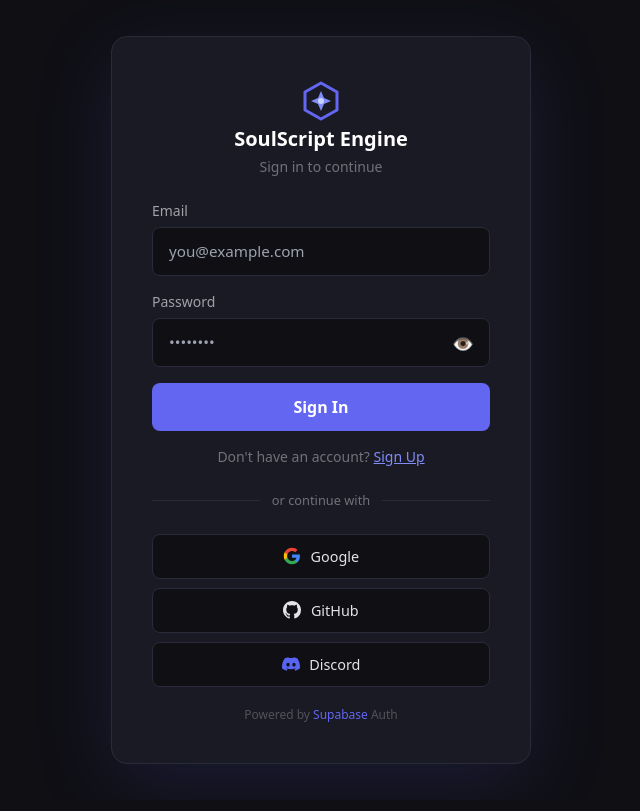
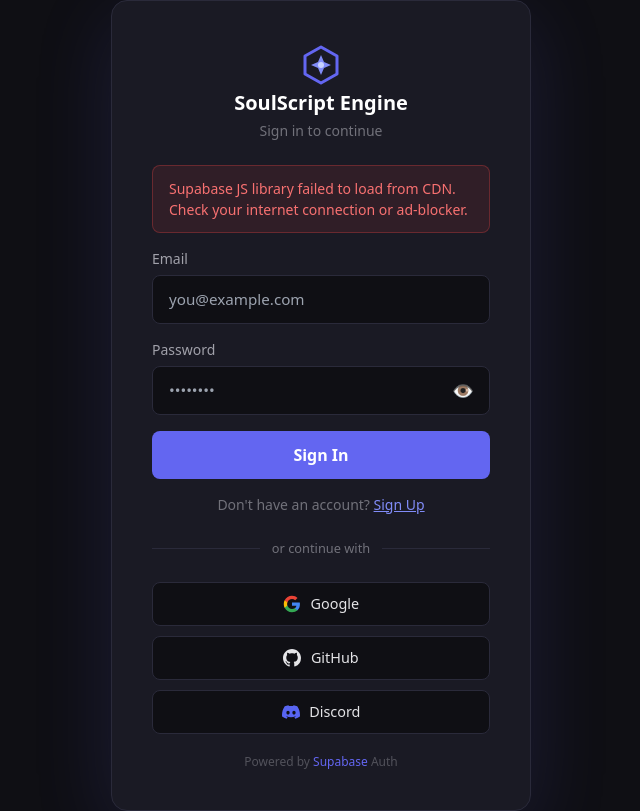
Before and after one commit to DrTHunter/OrionForge-Modular-AI-Identity-Ecosystem, a FastAPI app: page /login in a window 1280 px wide. Shown: the whole page, without its empty margins (319-959 px from the left). Run offline with FastAPI, Linux system fonts and the light colour scheme; some libraries are stand-ins or nearby versions.

Commit message:
fix: add Supabase init error handling and OAuth debug logging to login page

```diff
--- a/orion-ui-standalone/web/templates/login.html
+++ b/orion-ui-standalone/web/templates/login.html
@@ -229,7 +229,32 @@
   <script>
     // ── Supabase Client Init ──
     const AUTH_CFG = {{ auth_config | tojson }};
-    const supabase = window.supabase.createClient(AUTH_CFG.supabase_url, AUTH_CFG.supabase_anon_key);
+    let _sb = null;
+    let _initError = null;
+
+    try {
+      if (!window.supabase) {
+        throw new Error('Supabase JS library failed to load from CDN. Check your internet connection or ad-blocker.');
+      }
+      if (!AUTH_CFG.supabase_url || !AUTH_CFG.supabase_anon_key) {
+        throw new Error('Supabase URL or anon key is missing. Check config/auth.json.');
+      }
+      _sb = window.supabase.createClient(AUTH_CFG.supabase_url, AUTH_CFG.supabase_anon_key);
+      console.log('[auth] Supabase client initialized OK');
+    } catch (e) {
+      _initError = e.message;
+      console.error('[auth] Supabase init failed:', e);
+    }
+    // Alias for the rest of the code
+    const supabase = _sb;
+
+    // Show init error immediately if applicable
+    if (_initError) {
+      document.addEventListener('DOMContentLoaded', () => {
+        const el = document.getElementById('login-error');
+        if (el) { el.textContent = _initError; el.style.display = 'block'; }
+      });
+    }
 
     let isSignUp = false;
 
@@ -277,6 +302,11 @@
     async function handleAuth(e) {
       e.preventDefault();
       clearMessages();
+
+      if (!supabase) {
+        showError(_initError || 'Supabase client not available. Reload the page or check your connection.');
+        return;
+      }
 
       const email = document.getElementById('auth-email').value.trim();
       const password = document.getElementById('auth-password').value;
@@ -346,6 +376,14 @@
     // ── OAuth Login ──
     async function oauthLogin(provider) {
       clearMessages();
+
+      if (!supabase) {
+        showError(_initError || 'Supabase client not available. Reload the page or check your connection.');
+        return;
+      }
+
+      console.log('[oauth] Starting', provider, 'login, redirectTo:', window.location.origin + '/auth/callback');
+
       try {
         const { data, error } = await supabase.auth.signInWithOAuth({
           provider: provider,
@@ -353,12 +391,19 @@
             redirectTo: window.location.origin + '/auth/callback',
           },
         });
+        console.log('[oauth] signInWithOAuth result:', { data, error });
         if (error) {
           showError(error.message);
         }
-        // Supabase will redirect the browser to the provider
+        // For providers that return a URL (when skipBrowserRedirect is true),
+        // Supabase JS v2 auto-redirects by default. If we're still here after
+        // a moment, something went wrong.
+        if (data?.url) {
+          console.log('[oauth] Redirecting to:', data.url);
+          window.location.href = data.url;
+        }
       } catch (err) {
-        showError('OAuth login failed. Please try again.');
+        showError('OAuth login failed: ' + (err.message || 'Unknown error'));
         console.error('[oauth]', err);
       }
     }
@@ -368,10 +413,13 @@
       try {
         const resp = await fetch('/api/auth/session');
         const data = await resp.json();
+        console.log('[auth] Session check:', data);
         if (data.authenticated) {
           window.location.href = '/chat';
         }
-      } catch (e) {}
+      } catch (e) {
+        console.warn('[auth] Session check failed:', e);
+      }
     })();
   </script>
 </body>
```
